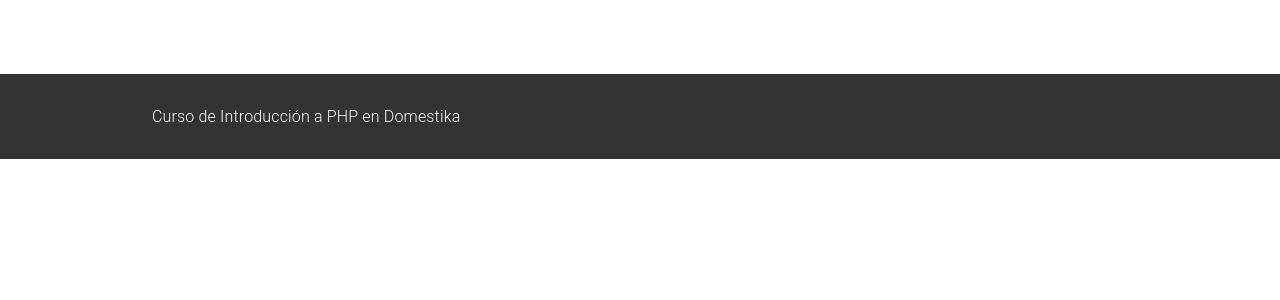
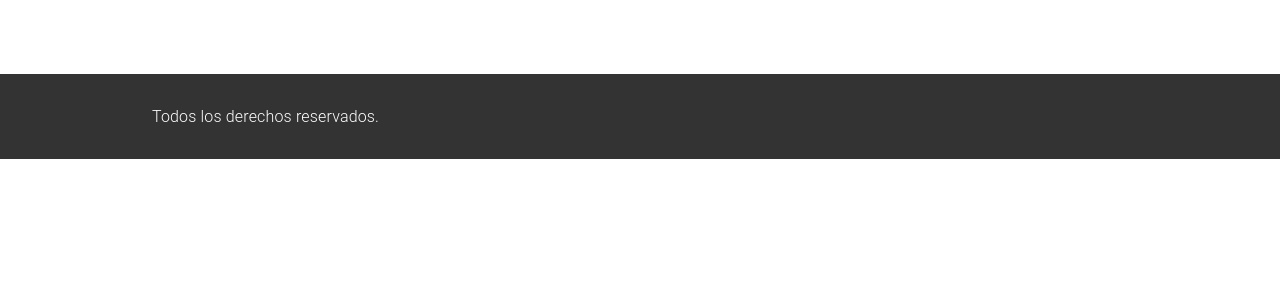
Before and after one commit to CaamiO/Blog, a PHP site: page /Domestika/index.php in a window 1280 px wide. Shown: the part 372-672 px from the top of the page. Run offline with PHP 8.4, Linux system fonts and the light colour scheme; data that the repository does not hold is empty.

Commit message:
Update footer.php

```diff
--- a/templates/footer.php
+++ b/templates/footer.php
@@ -2,7 +2,7 @@
 
 <footer id="footer">
 	<div id="inner-footer">
-		Curso de Introducción a PHP en Domestika
+		Todos los derechos reservados.
 	</div>
 </footer>
 </body>
```
